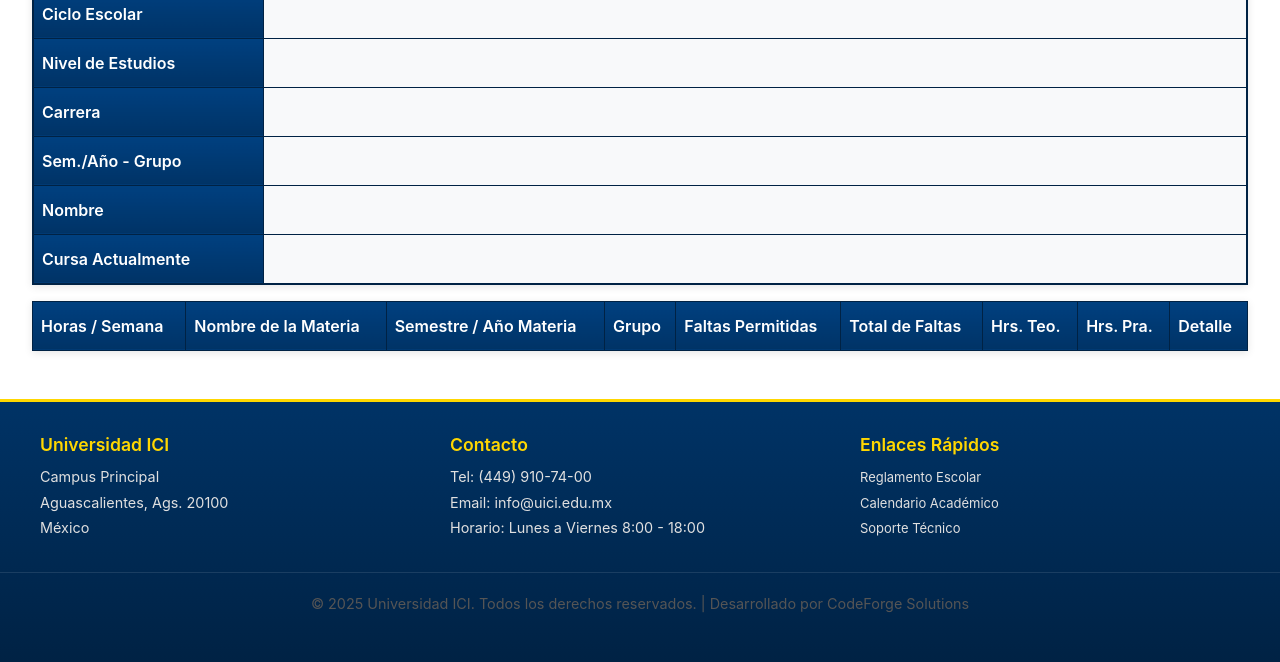
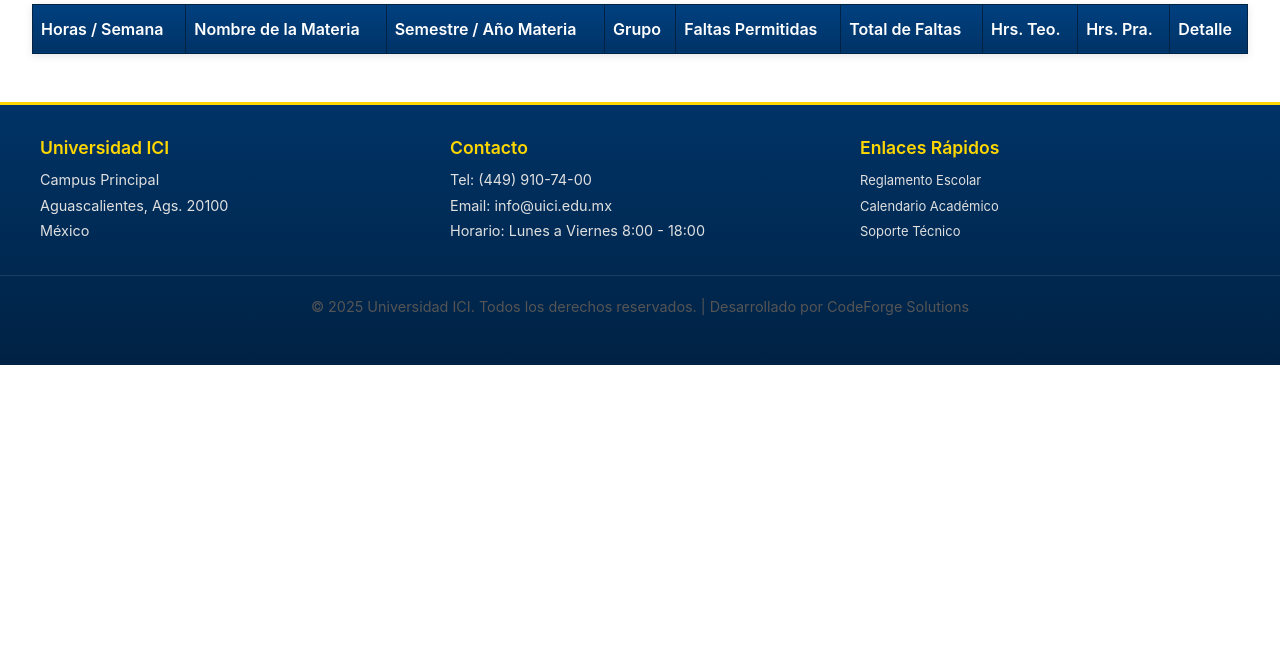
Before and after one commit to IcedDino/esiima_front, a website built with Vite: page pages/materias-y-faltas.html in a window 1280 px wide. Shown: the part 373-1035 px from the top of the page. After the commit the page ends 800 px from the top, so only its background shows below. Built offline with nearby package versions, Linux system fonts and the light colour scheme; no server answers; sample sign-in values are in the browser's storage.

Commit message:
got rid of duplicated situation info

```diff
--- a/pages/materias-y-faltas.html
+++ b/pages/materias-y-faltas.html
@@ -16,39 +16,6 @@
 
 <center>
   <span class="Titulo">Materias y Faltas</span>
-
-  <table width="98%" border="1" cellspacing="0" cellpadding="0">
-    <tbody><tr>
-      <td>
-        <table width="100%" border="1" align="center" cellspacing="0" cellpadding="0">
-          <tbody><tr>
-            <td class="EtiquetaEnc" width="19%">Ciclo Escolar</td>
-            <td class="Dencabezado" id="ciclo-escolar"></td>
-          </tr>
-          <tr>
-            <td class="EtiquetaEnc" width="19%">Nivel de Estudios</td>
-            <td class="Dencabezado" id="nivel-estudios"></td>
-          </tr>
-          <tr>
-            <td class="EtiquetaEnc" width="19%"> Carrera</td>
-            <td class="Dencabezado" id="carrera"></td>
-          </tr>
-          <tr>
-            <td class="EtiquetaEnc" width="19%">Sem./Año - Grupo</td>
-            <td class="Dencabezado" id="semestre-grupo"></td>
-          </tr>
-          <tr>
-            <td class="EtiquetaEnc" width="19%">Nombre</td>
-            <td class="Dencabezado" id="nombre-alumno"></td>
-          </tr>
-          <tr>
-            <td class="EtiquetaEnc" width="19%">Cursa Actualmente</td>
-            <td class="Dencabezado" id="cursa-actualmente"></td>
-          </tr>
-        </tbody></table>
-      </td>
-    </tr>
-  </tbody></table>
 
   <table width="98%" border="1" align="center" cellspacing="0" style="margin-top: 1rem;">
     <thead>
--- a/src/materias-y-faltas.js
+++ b/src/materias-y-faltas.js
@@ -6,31 +6,6 @@ document.addEventListener('DOMContentLoaded', async function() {
         alert('No estás autenticado.');
         window.location.href = '/index.html';
         return;
-    }
-
-    // Fetch student info
-    try {
-        const response = await fetch(`${backendUrl}/users/me`, {
-            method: 'GET',
-            headers: {
-                'Content-Type': 'application/json',
-                'Authorization': `Bearer ${token}`
-            }
-        });
-
-        if (response.ok) {
-            const user = await response.json();
-            document.getElementById('ciclo-escolar').textContent = user.ciclo_escolar || 'N/A';
-            document.getElementById('nivel-estudios').textContent = user.nivel_estudios || 'N/A';
-            document.getElementById('carrera').textContent = user.carrera || 'N/A';
-            document.getElementById('semestre-grupo').textContent = user.semestre_grupo || 'N/A';
-            document.getElementById('nombre-alumno').textContent = user.nombre || 'N/A';
-            document.getElementById('cursa-actualmente').textContent = user.cursa_actualmente || 'N/A';
-        } else {
-            console.error('Error al cargar la información del alumno.');
-        }
-    } catch (error) {
-        console.error('Error al cargar la información del alumno:', error);
     }
 
     // Fetch materias y faltas data
```
